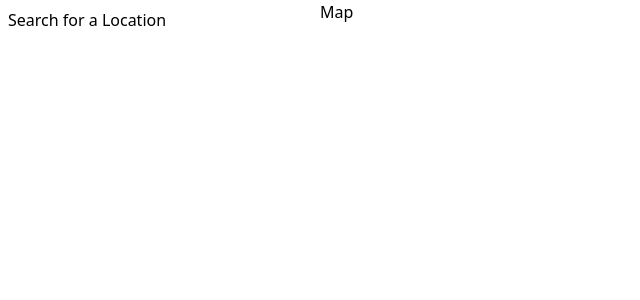
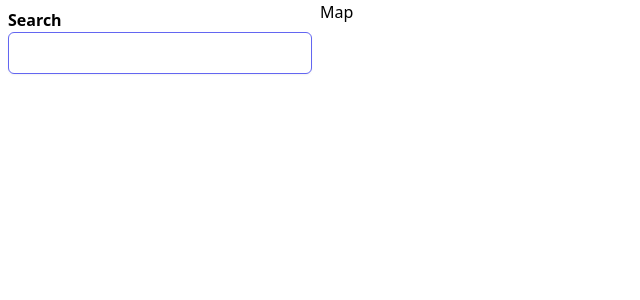
Before and after one commit to Jinnie-kim/Google-map-clone, a React (Vite) app: page / in a window 1280 px wide. Shown: the top 300 px of the page, without its empty margins (0-640 px from the left). Built offline with nearby package versions, Linux system fonts and the light colour scheme.

Commit message:
Add: Form Submissions with TS

```diff
--- a/src/components/locationSearch.tsx
+++ b/src/components/locationSearch.tsx
@@ -7,5 +7,26 @@
 
 export default function LocationSearch({ onPlaceClick }: LocationSearchProps) {
   const [places, setPlaces] = useState<Place[]>([]);
-  return <div>Search for a Location</div>;
+  const [term, setTerm] = useState('');
+
+  const handleSubmit = async (event: React.FormEvent<HTMLFormElement>) => {
+    event.preventDefault();
+
+    console.log('NEed to search api', term);
+  };
+
+  return (
+    <div>
+      <form onSubmit={handleSubmit}>
+        <label className="font-bold">Search</label>
+        <input
+          type="text"
+          className="border border-gray-300 rounded-md shadow-sm focus: border-indigo-500 px-4 py-2 w-full"
+          id="term"
+          value={term}
+          onChange={(e) => setTerm(e.target.value)}
+        />
+      </form>
+    </div>
+  );
 }
```
